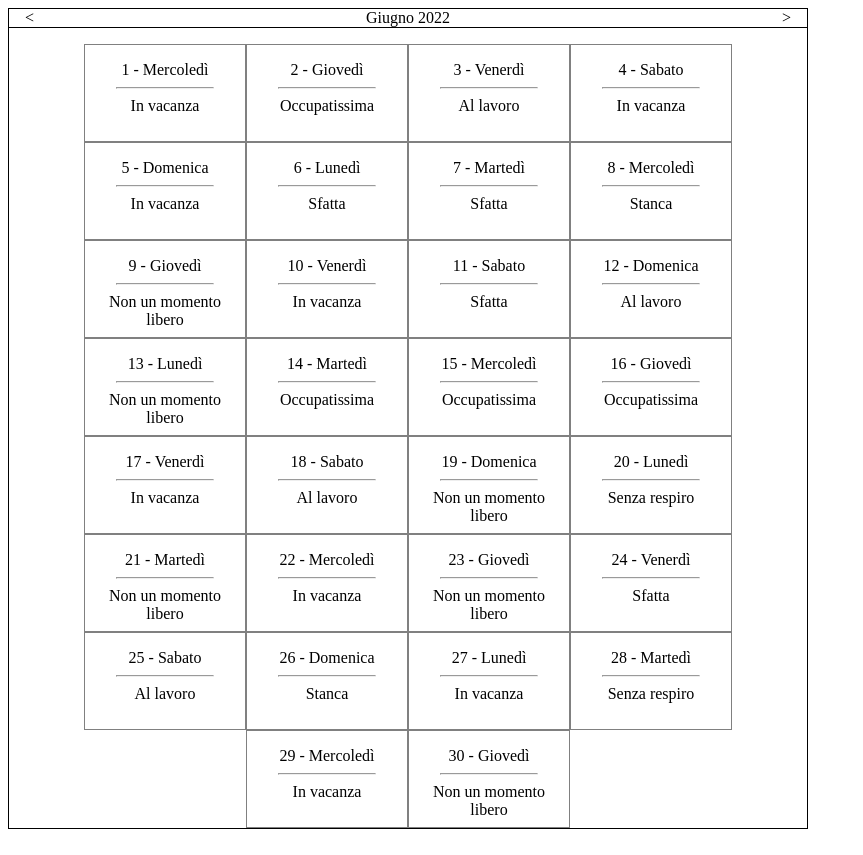
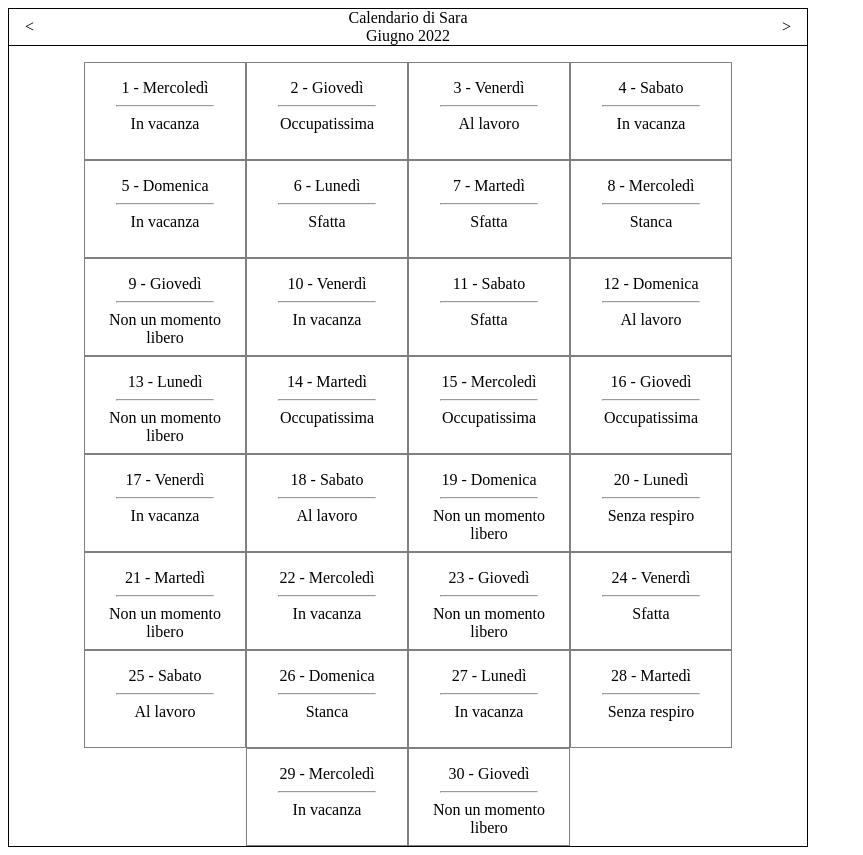
Before and after one commit to gcali/happy-calendar, a plain HTML site: page index.html in a window 1280 px wide. Shown: the whole page, without its empty margins (0-863 px from the left). Drawn offline with Linux system fonts and the light colour scheme.

Commit message:
Update title

```diff
--- a/index.html
+++ b/index.html
@@ -15,6 +15,7 @@
   border: 1px solid black;
   display: flex;
   flex-direction: row;
+  align-items: center;
 }
 .calendar .month .title {
   flex-grow: 1;
@@ -122,7 +123,15 @@ const getLastDay = () => {
 }
 
 const run = () => {
-   titleElement.innerHTML = `${month[getLastDay().getMonth()]} ${getLastDay().getFullYear()}`;
+            const realTitle = document.createElement("div");
+            const dateTitle = document.createElement("div");
+   realTitle.innerHTML = "Calendario di Sara";
+   dateTitle.innerHTML = `${month[getLastDay().getMonth()]} ${getLastDay().getFullYear()}`;
+
+            titleElement.innerHTML = "";
+            titleElement.appendChild(realTitle);
+            titleElement.appendChild(dateTitle);
+
 
    const daysContainer = document.getElementById("days");
 
```
